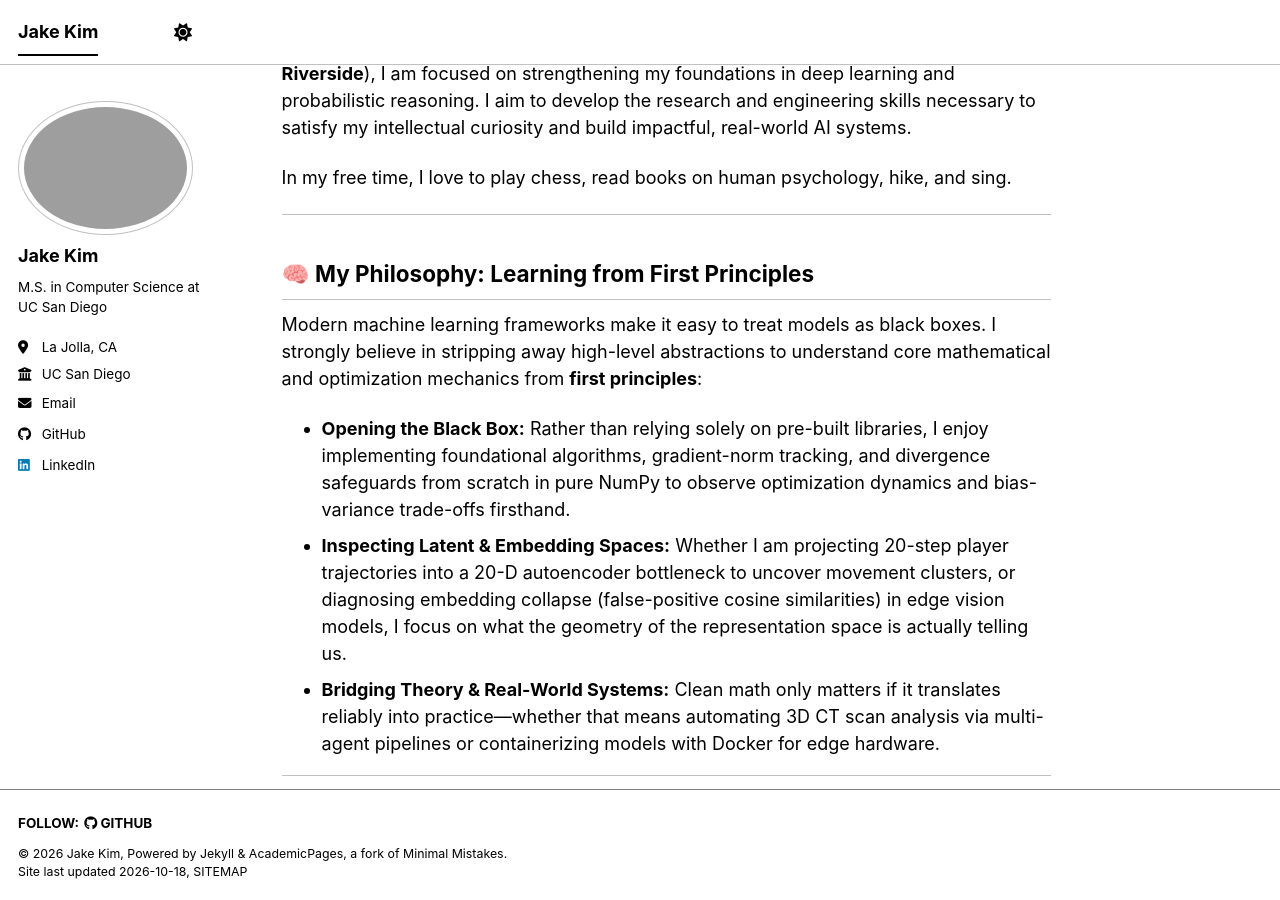
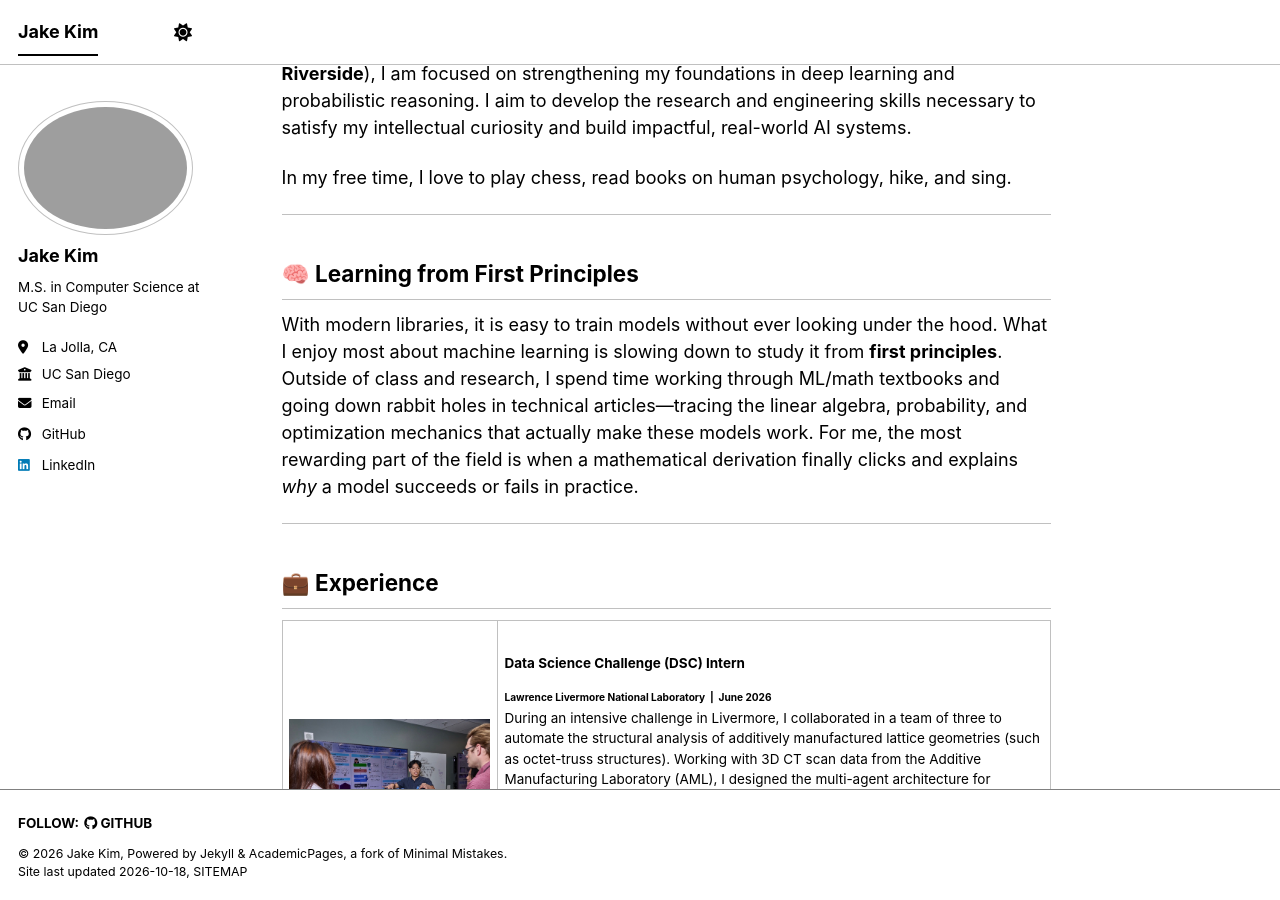
Before and after one commit to jakecreate/jakecreate.github.io, a Jekyll site: the page built from _pages/about.md, in a window 1280 px wide and 900 px high, scrolled down 215 px. Built offline with Jekyll 4.4.1, drawn with Linux system fonts in a browser that asks for light colours; a style sheet for code colours, icons or effects is not loaded.

Commit message:
add photos and update readme

```diff
--- a/_pages/about.md
+++ b/_pages/about.md
@@ -15,13 +15,9 @@ In my free time, I love to play chess, read books on human psychology, hike, and
 
 ---
 
-## 🧠 My Philosophy: Learning from First Principles
+## 🧠 Learning from First Principles
 
-Modern machine learning frameworks make it easy to treat models as black boxes. I strongly believe in stripping away high-level abstractions to understand core mathematical and optimization mechanics from **first principles**:
-
-* **Opening the Black Box:** Rather than relying solely on pre-built libraries, I enjoy implementing foundational algorithms, gradient-norm tracking, and divergence safeguards from scratch in pure NumPy to observe optimization dynamics and bias-variance trade-offs firsthand.
-* **Inspecting Latent & Embedding Spaces:** Whether I am projecting 20-step player trajectories into a 20-D autoencoder bottleneck to uncover movement clusters, or diagnosing embedding collapse (false-positive cosine similarities) in edge vision models, I focus on what the geometry of the representation space is actually telling us.
-* **Bridging Theory & Real-World Systems:** Clean math only matters if it translates reliably into practice—whether that means automating 3D CT scan analysis via multi-agent pipelines or containerizing models with Docker for edge hardware.
+With modern libraries, it is easy to train models without ever looking under the hood. What I enjoy most about machine learning is slowing down to study it from **first principles**. Outside of class and research, I spend time working through ML/math textbooks and going down rabbit holes in technical articles—tracing the linear algebra, probability, and optimization mechanics that actually make these models work. For me, the most rewarding part of the field is when a mathematical derivation finally clicks and explains *why* a model succeeds or fails in practice.
 
 ---
 
```
Also changed, not shown: images/PAT_thumbnail.png (added), images/anomalies.png (added), images/logistic_regression_model.png (added), images/ml_from_scratch.png (added), images/mpl_ucr.png (added), images/presentation_at_llnl.jpeg (added).
